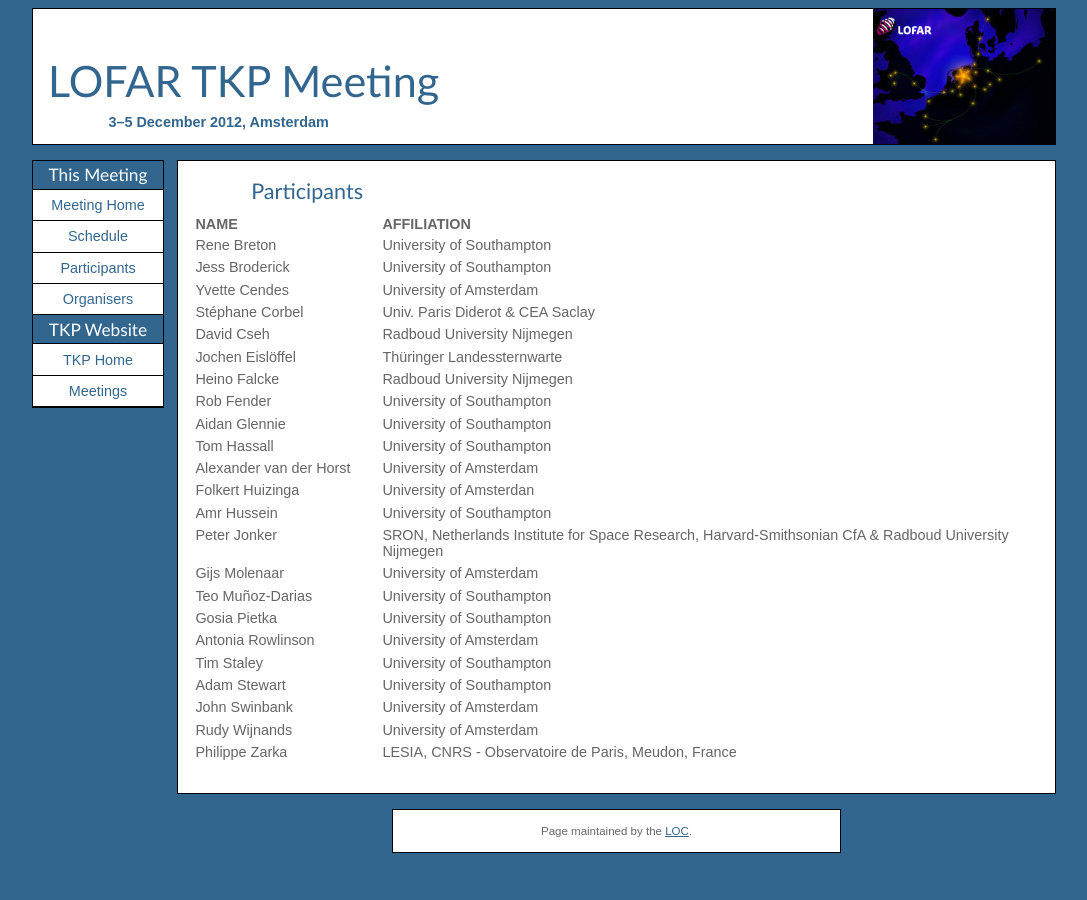
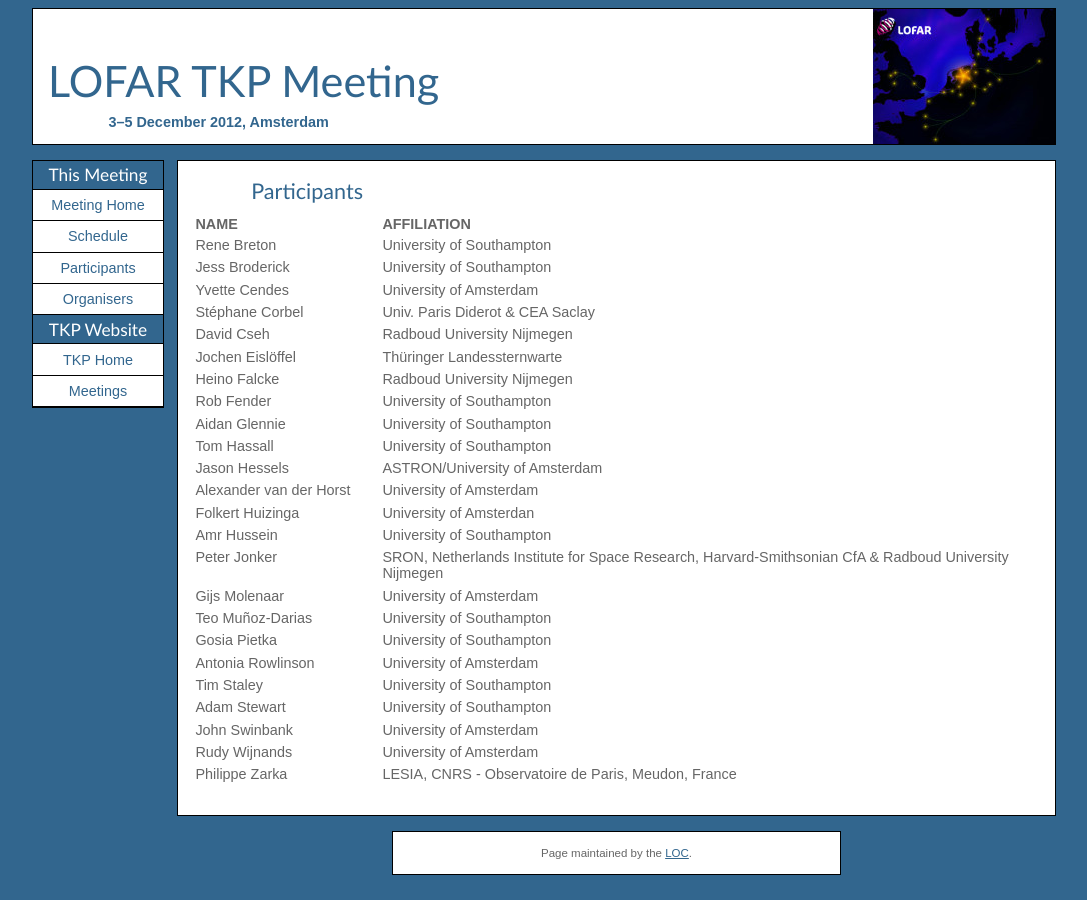
Before and after one commit to transientskp/transientskp.github.com, a Jekyll site: the page built from meetings/2012-12/participants.html, in a window 1280 px wide. Shown: the whole page, without its empty margins (96-1183 px from the left). Built offline with Jekyll 4.4.1, drawn with Linux system fonts in a browser that asks for light colours.

Commit message:
Participant

```diff
--- a/meetings/2012-12/participants.html
+++ b/meetings/2012-12/participants.html
@@ -55,6 +55,10 @@
     <td>University of Southampton</td>
   </tr>
   <tr>
+    <td>Jason&nbsp;Hessels</td>
+    <td>ASTRON/University of Amsterdam</td>
+  </tr>
+  <tr>
     <td>Alexander&nbsp;van&nbsp;der&nbsp;Horst</td>
     <td>University of Amsterdam</td>
   </tr>
```
